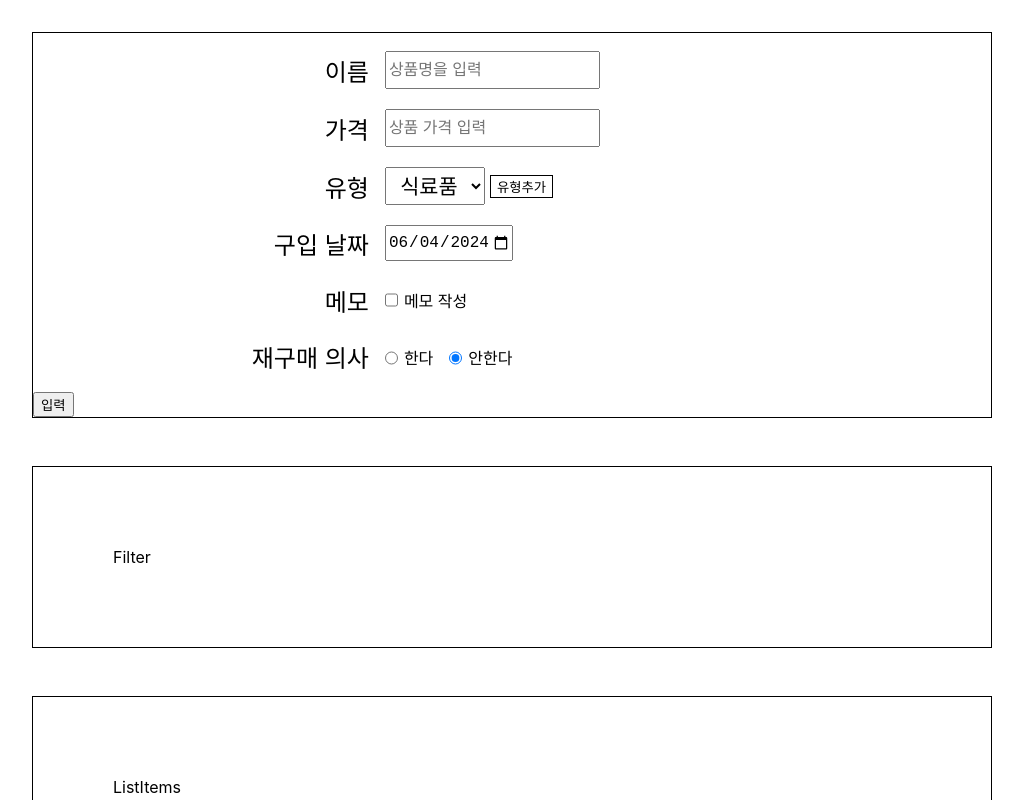
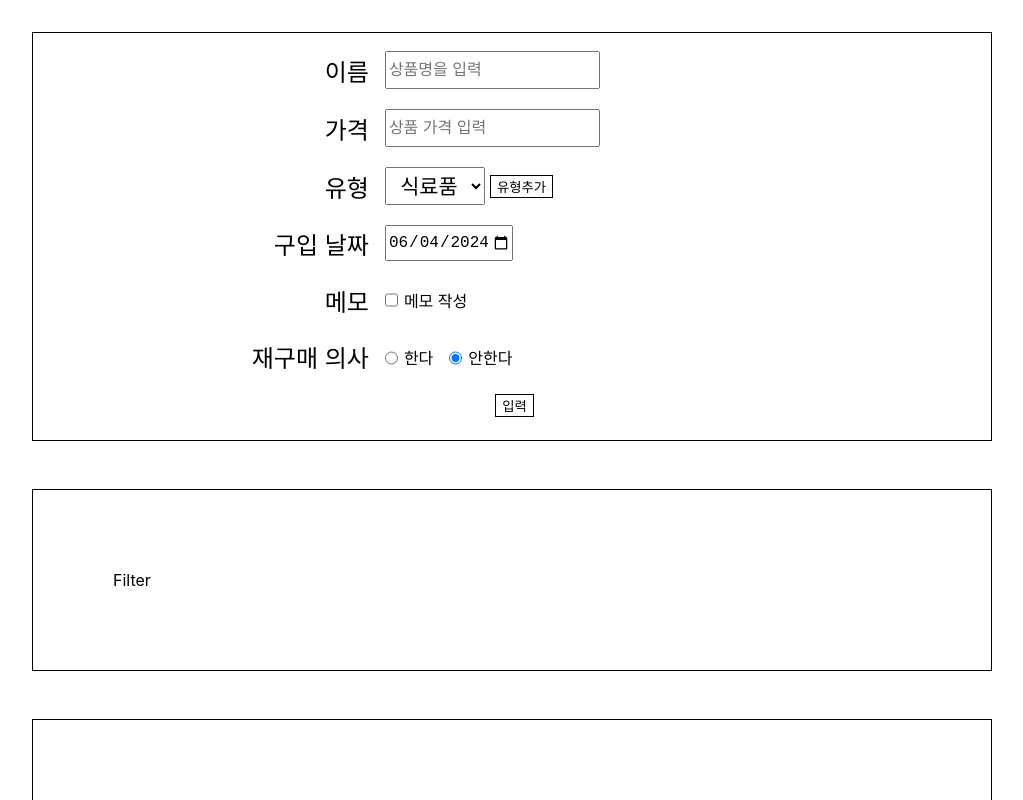
Before and after one commit to newfly101/BootCamp-MoneyCalender, a React (Create React App) app: page / in a window 1280 px wide. Shown: the top 800 px of the page, without its empty margins (128-1151 px from the left). Built offline with nearby package versions, Linux system fonts and the light colour scheme; the HTML template or start-up script is replaced by a standard one.

Commit message:
[가계부 프로젝트] [2] InputMoney 입력 요소 submit 추가

```diff
--- a/src/component/Money/InputMoney.js
+++ b/src/component/Money/InputMoney.js
@@ -218,8 +218,8 @@ const InputMoney = () => {
                         <label htmlFor="productReBuy2">안한다</label>
                     </div>
                 </div>
-                <div>
-                    <button type="submit" onClick={onSubmitMoney}>입력</button>
+                <div className={classes.boxComponent}>
+                    <button className={classes.btn} type="submit" onClick={onSubmitMoney}>입력</button>
                 </div>
             </div>
         </form>
```
